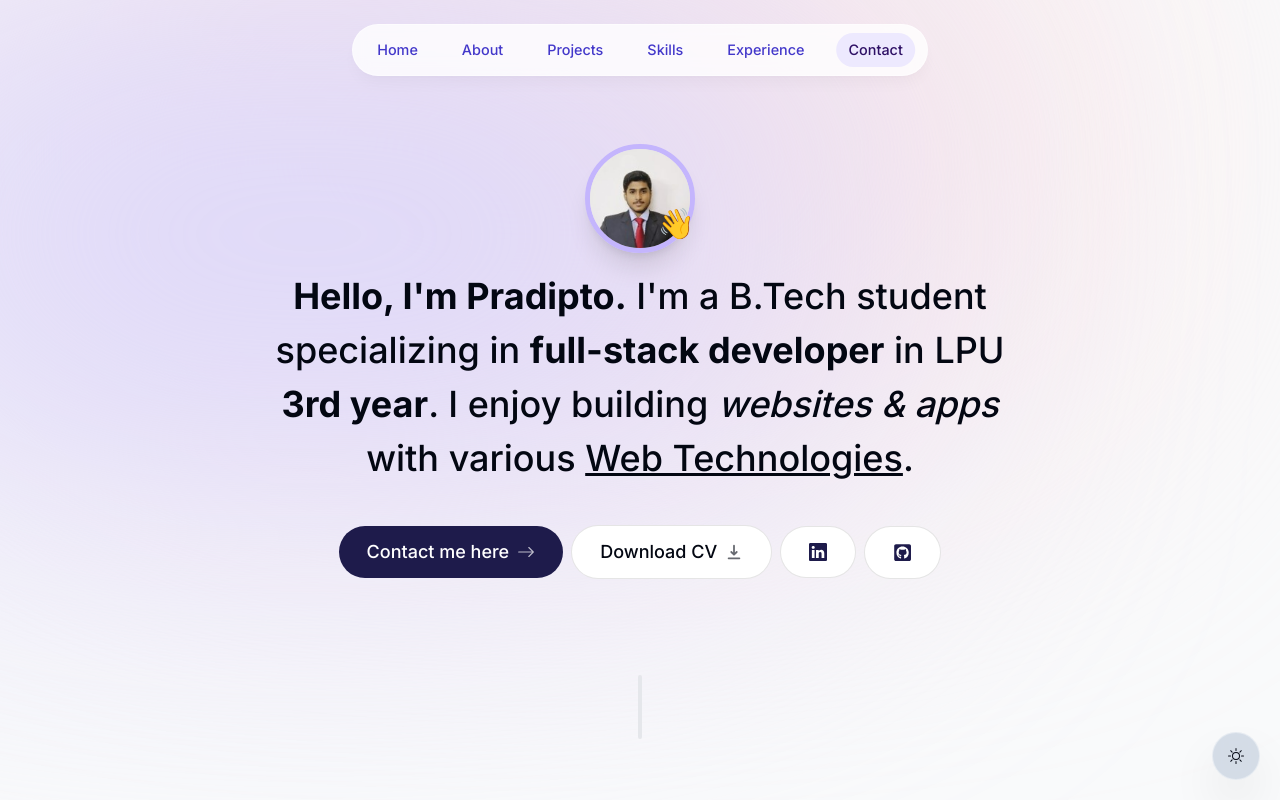
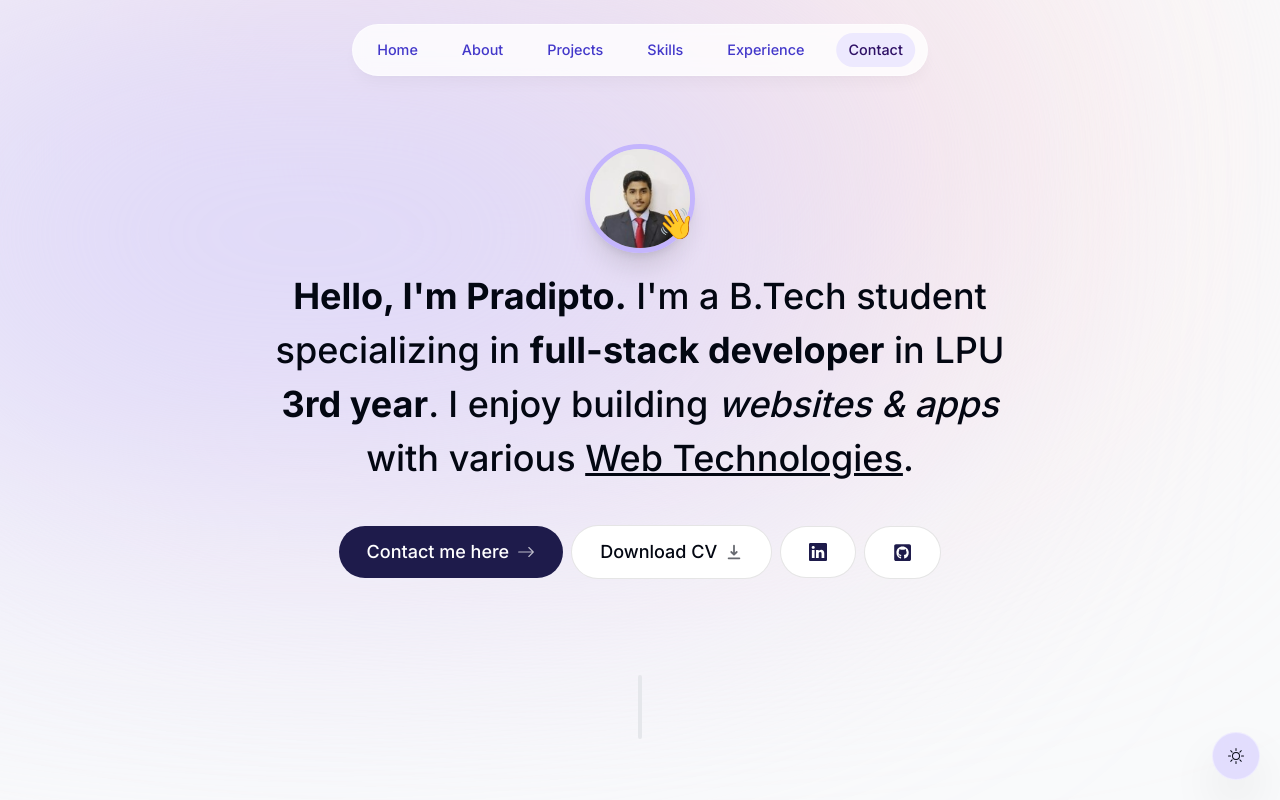
Before and after one commit to Pradipta7171/My-Portfolio, a Next.js app: page / in a window 1280 px wide. Shown: the top 800 px of the page. Built offline with nearby package versions, Linux system fonts and the light colour scheme; no server answers.

Commit message:
Update theme-switch.tsx

```diff
--- a/components/theme-switch.tsx
+++ b/components/theme-switch.tsx
@@ -8,7 +8,7 @@ const ThemeSwitch = () => {
     const { theme, toggleTheme } = useTheme();
 
   return (
-    <button className="fixed bottom-5 right-5 bg-slate-300 w-[3rem] h-[3rem] bg-opacity-80 backdrop-blur-[0.5rem]
+    <button className="fixed bottom-5 right-5 bg-violet-200 w-[3rem] h-[3rem] bg-opacity-80 backdrop-blur-[0.5rem]
     border border-white border-opacity-40 shadow-2xl rounded-full flex items-center justify-center hover:scale-[1.15] active:scale-105 transition-all dark:bg-gray-950"
     onClick={toggleTheme}
     >
```
